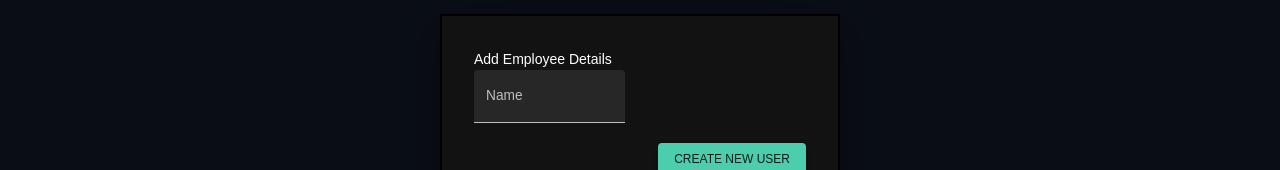
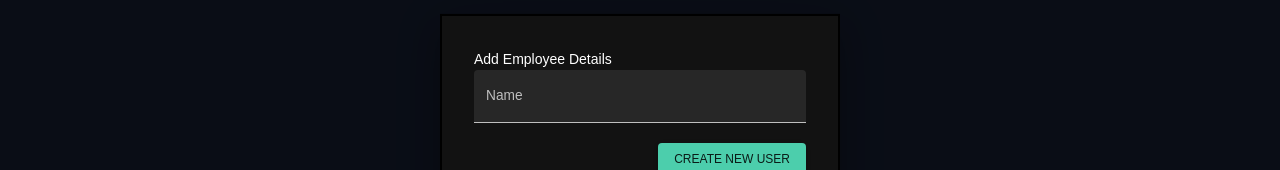
Before and after one commit to CeezR/TaskNexus, a Next.js app in the folder front-end/: page /listings/jobs in a window 1280 px wide. Both pictures are taken after typing "Sample" into the empty fields and a click on the button "ADD JOB". Shown: the part 288-458 px from the top of the page. Built offline with nearby package versions, Linux system fonts and the light colour scheme; no server answers.

Commit message:
fix: fixed name field size in model

```diff
--- a/front-end/app/listings/jobs/AddEntityForm.tsx
+++ b/front-end/app/listings/jobs/AddEntityForm.tsx
@@ -136,7 +136,7 @@ const AddEntityForm = ({ jobs, setJobs }: AddEntityFormProps) => {
                                             name="name"
                                             error={!!touched.name && !!errors.name}
                                             helperText={touched.name && errors.name}
-                                            sx={{ gridColumn: "span 2" }}
+                                            sx={{ gridColumn: "span 4" }}
                                         />
                                         {/* <TextField
                                             fullWidth
```
